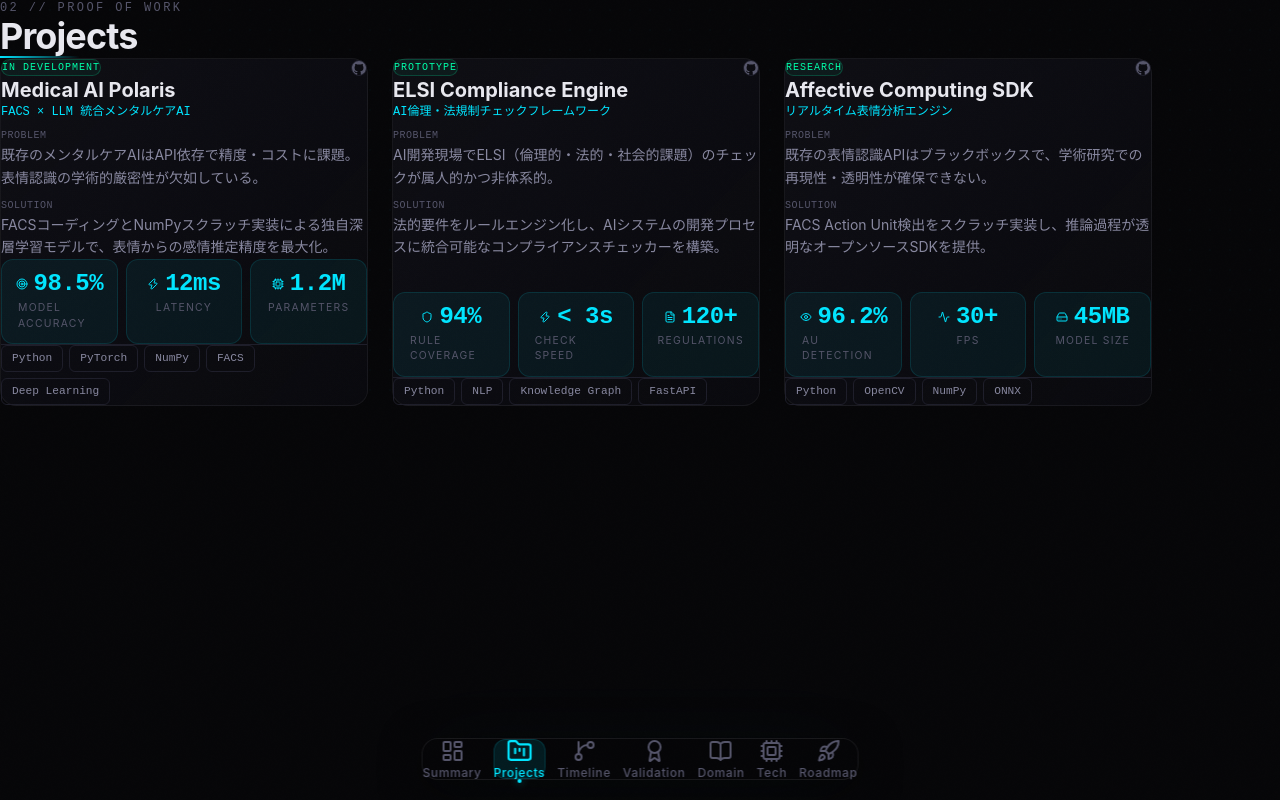
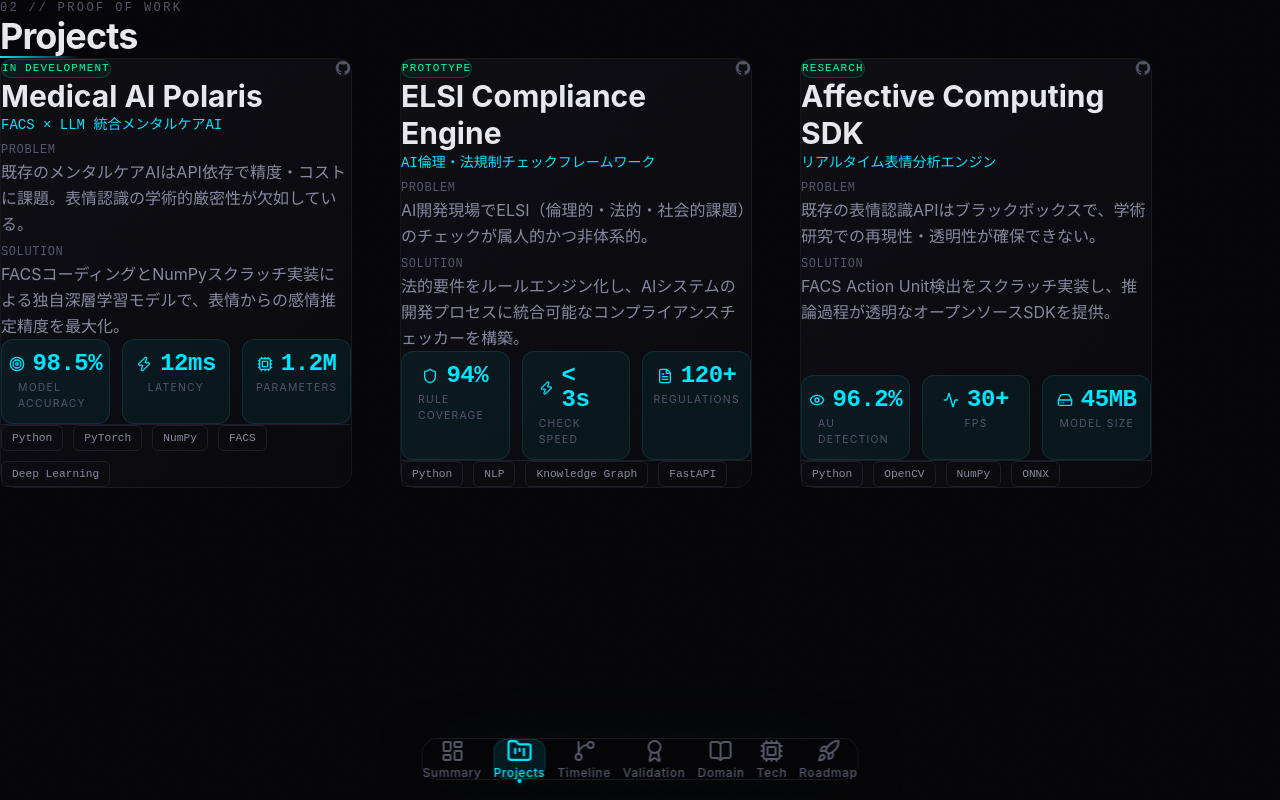
Before and after one commit to BelltreeTech/BelltreeTech.github.io, a React (Vite) app in the folder dashboard/: page / in a window 1280 px wide. Both pictures are taken after a click on the button "Projects". Built offline with nearby package versions, Linux system fonts and the light colour scheme.

Commit message:
UI: Increase whitespace and typography scale in Projects section

```diff
--- a/dashboard/src/sections/ProofOfWork.jsx
+++ b/dashboard/src/sections/ProofOfWork.jsx
@@ -47,12 +47,12 @@ const cardVariants = {
 
 export default function ProofOfWork() {
   return (
-    <section className="relative px-6 py-20 overflow-hidden">
+    <section className="relative px-6 sm:px-10 py-24 overflow-hidden">
       <div className="absolute inset-0 dot-matrix opacity-30" />
 
       <div className="relative z-10 max-w-6xl mx-auto">
         {/* Header */}
-        <div className="mb-12">
+        <div className="mb-16">
           <motion.span
             initial={{ opacity: 0 }}
             whileInView={{ opacity: 1 }}
@@ -85,17 +85,17 @@ export default function ProofOfWork() {
           initial="hidden"
           whileInView="visible"
           viewport={{ once: true, amount: 0.1 }}
-          className="grid grid-cols-1 lg:grid-cols-2 xl:grid-cols-3 gap-6"
+          className="grid grid-cols-1 lg:grid-cols-2 xl:grid-cols-3 gap-10 lg:gap-12"
         >
           {projects.map((project) => (
             <motion.article
               key={project.id}
               variants={cardVariants}
-              className="glass-card p-6 flex flex-col"
+              className="glass-card p-7 sm:p-9 flex flex-col"
             >
               {/* Status */}
-              <div className="flex items-center justify-between mb-4">
-                <span className="text-[10px] font-mono tracking-widest uppercase text-[var(--color-neon-emerald)] px-2 py-0.5 rounded-full border border-[rgba(0,255,170,0.2)] bg-[rgba(0,255,170,0.05)]">
+              <div className="flex items-center justify-between mb-6">
+                <span className="text-[11px] font-mono tracking-widest uppercase text-[var(--color-neon-emerald)] px-3 py-1 rounded-full border border-[rgba(0,255,170,0.2)] bg-[rgba(0,255,170,0.05)]">
                   {project.status}
                 </span>
                 <div className="flex gap-2">
@@ -123,53 +123,53 @@ export default function ProofOfWork() {
               </div>
 
               {/* Title & Description */}
-              <h3 className="text-xl font-bold text-[var(--color-text-primary)] mb-1">
+              <h3 className="text-2xl sm:text-3xl font-bold text-[var(--color-text-primary)] mb-2 leading-tight">
                 {project.name}
               </h3>
-              <p className="text-xs font-mono text-[var(--color-cyber-blue)] mb-3">
+              <p className="text-sm font-mono text-[var(--color-cyber-blue)] mb-5">
                 {project.tagline}
               </p>
 
               {/* Problem / Solution */}
-              <div className="space-y-3 mb-5 flex-1">
+              <div className="space-y-5 mb-8 flex-1">
                 <div>
-                  <span className="text-[10px] font-mono text-[var(--color-text-muted)] uppercase tracking-wider">
+                  <span className="text-xs font-mono text-[var(--color-text-muted)] uppercase tracking-wider">
                     {siteConfig.sections.projects.labels.problem}
                   </span>
-                  <p className="text-sm text-[var(--color-text-secondary)] leading-relaxed mt-1">
+                  <p className="text-base text-[var(--color-text-secondary)] leading-relaxed mt-2">
                     {project.problem}
                   </p>
                 </div>
                 <div>
-                  <span className="text-[10px] font-mono text-[var(--color-text-muted)] uppercase tracking-wider">
+                  <span className="text-xs font-mono text-[var(--color-text-muted)] uppercase tracking-wider">
                     {siteConfig.sections.projects.labels.solution}
                   </span>
-                  <p className="text-sm text-[var(--color-text-secondary)] leading-relaxed mt-1">
+                  <p className="text-base text-[var(--color-text-secondary)] leading-relaxed mt-2">
                     {project.solution}
                   </p>
                 </div>
               </div>
 
               {/* Metrics */}
-              <div className="flex flex-wrap gap-2 mb-5">
+              <div className="flex flex-wrap gap-3 mb-8">
                 {project.metrics.map((m) => {
                   const Icon = iconMap[m.icon] || Cpu;
                   return (
-                    <div key={m.label} className="metric-badge flex-1 min-w-[80px]">
-                      <div className="flex items-center gap-1.5">
-                        <Icon size={12} className="text-[var(--color-cyber-blue)]" />
-                        <span className="metric-value text-lg">{m.value}</span>
+                    <div key={m.label} className="metric-badge flex-1 min-w-[100px] p-3 sm:p-4">
+                      <div className="flex items-center gap-2">
+                        <Icon size={16} className="text-[var(--color-cyber-blue)]" />
+                        <span className="metric-value text-2xl sm:text-3xl">{m.value}</span>
                       </div>
-                      <span className="metric-label">{m.label}</span>
+                      <span className="metric-label text-[11px]">{m.label}</span>
                     </div>
                   );
                 })}
               </div>
 
               {/* Tech Stack */}
-              <div className="flex flex-wrap gap-1.5 pt-4 border-t border-[var(--color-border)]">
+              <div className="flex flex-wrap gap-2.5 pt-5 border-t border-[var(--color-border)]">
                 {project.stack.map((tech) => (
-                  <span key={tech} className="tech-tag">
+                  <span key={tech} className="tech-tag px-4 py-1.5 text-sm">
                     {tech}
                   </span>
                 ))}
```
